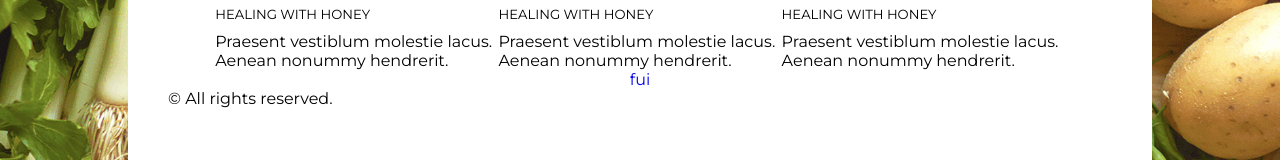
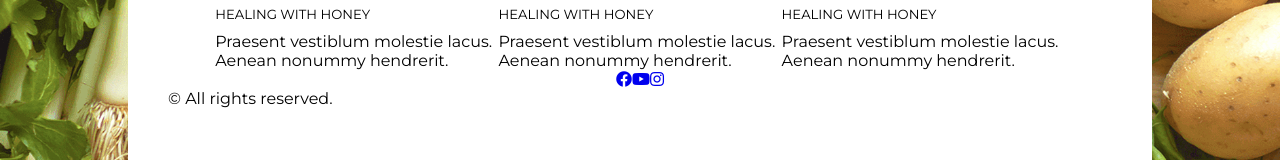
Before and after one commit to lapkay/ECOFOOD, a plain HTML site: page index.html in a window 1280 px wide. Shown: the part 2151-2311 px from the top of the page. Drawn offline with Linux system fonts and the light colour scheme.

Commit message:
commit 02.06

```diff
--- a/index.html
+++ b/index.html
@@ -111,9 +111,9 @@
 				</article>
 			</section>
 			<section class="links-section">
-				<a href="facebook.com">f</a>
-				<a href="#">u</a>
-				<a href="#">i</a>
+				<a href="#"><i class="fab fa-facebook"></i></a>
+				<a href="#"><i class="fab fa-youtube"></i></a>
+				<a href="#"><i class="fab fa-instagram"></i></a>
 			</section>
 			<p>&copy; All rights reserved.</p>
 		</footer>
```
